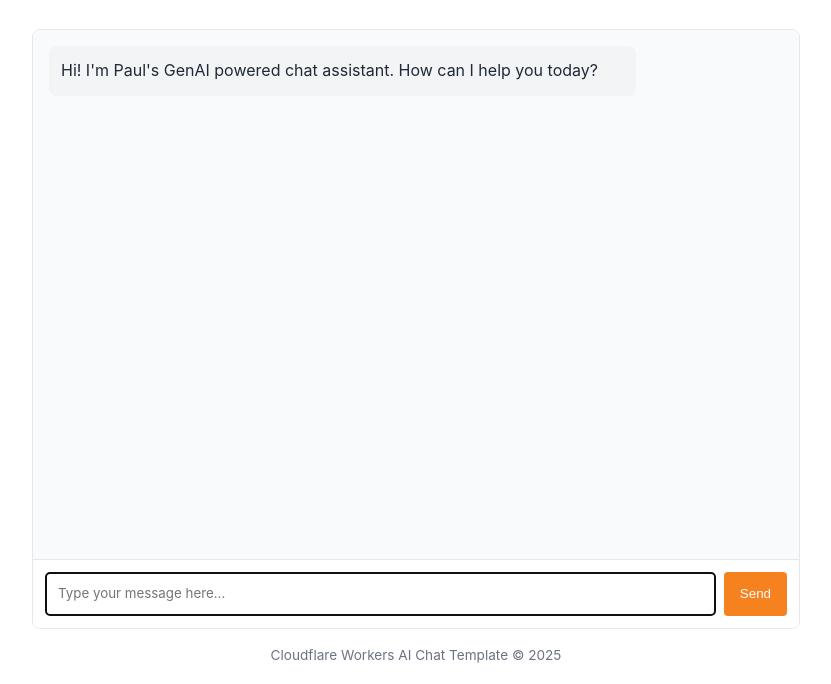
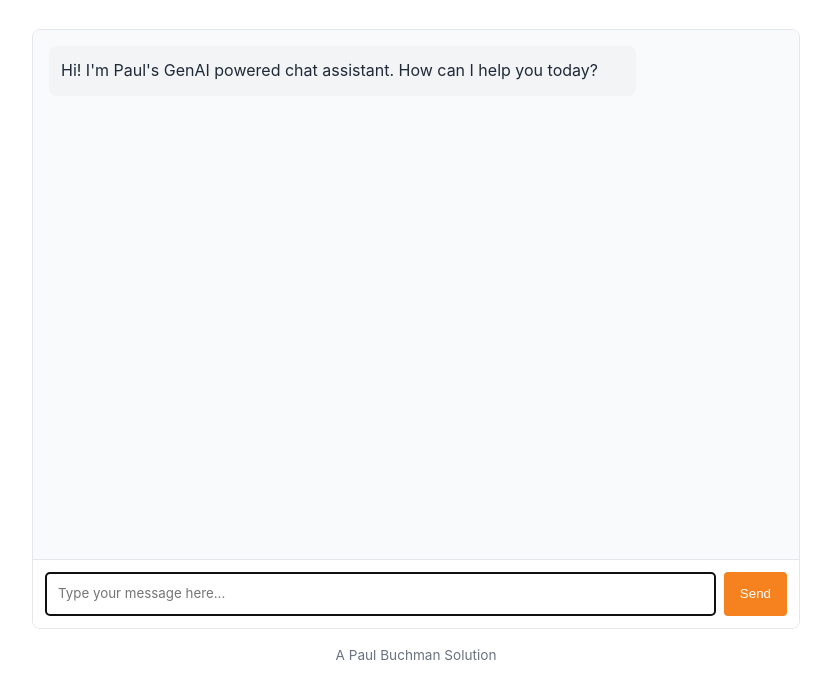
Before and after one commit to Ganfolf/llm-chat-app-template, a website: page public/index.html in a window 1280 px wide. Shown: the part 116-800 px from the top of the page, without its empty margins (224-1055 px from the left). Drawn offline with Linux system fonts and the light colour scheme.

Commit message:
Update index.html

```diff
--- a/public/index.html
+++ b/public/index.html
@@ -168,7 +168,7 @@
     </div>
 
     <footer>
-      <p>Cloudflare Workers AI Chat Template &copy; 2025</p>
+      <p>A Paul Buchman Solution</p>
     </footer>
 
     <!-- Chat app script -->
```
